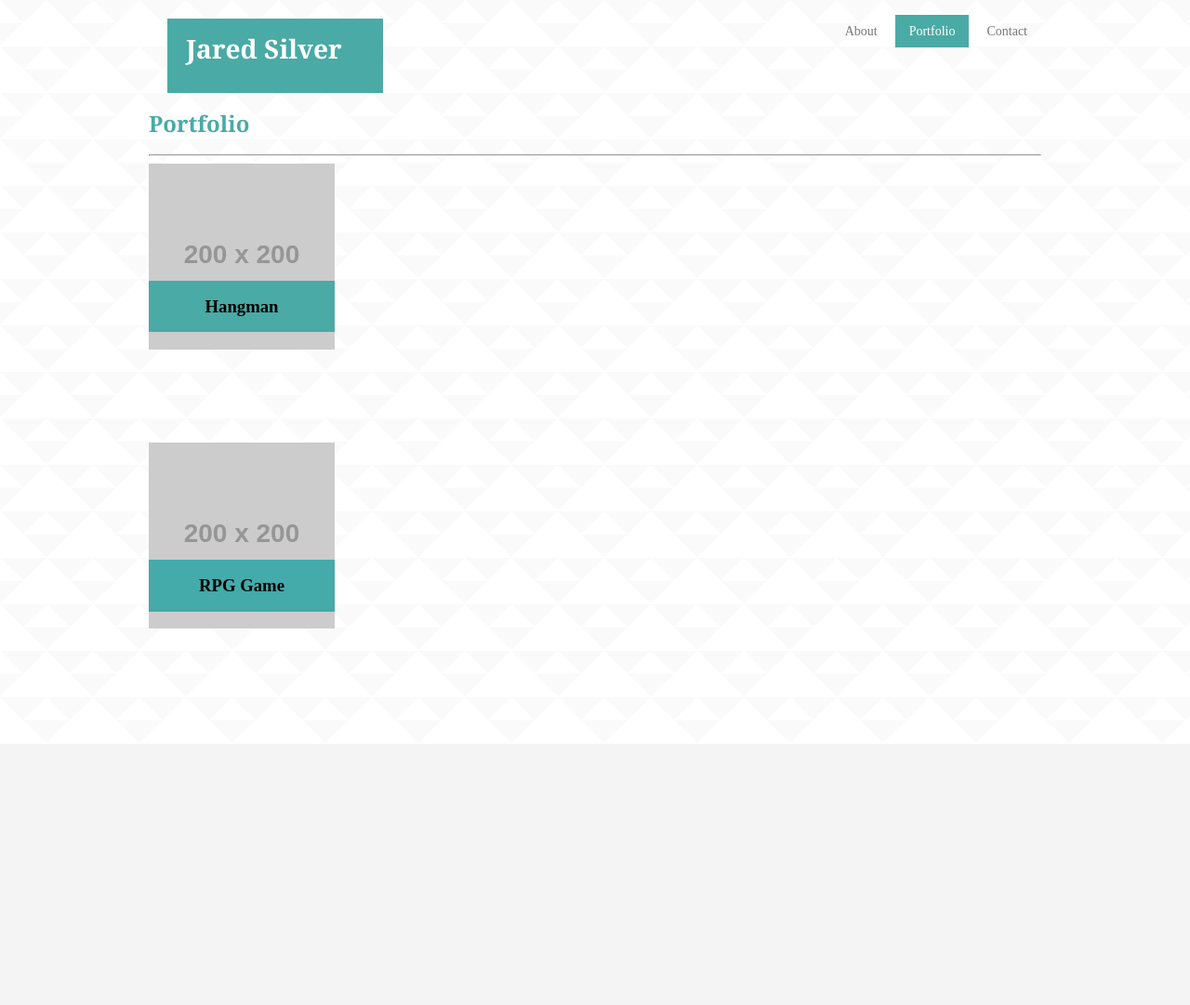
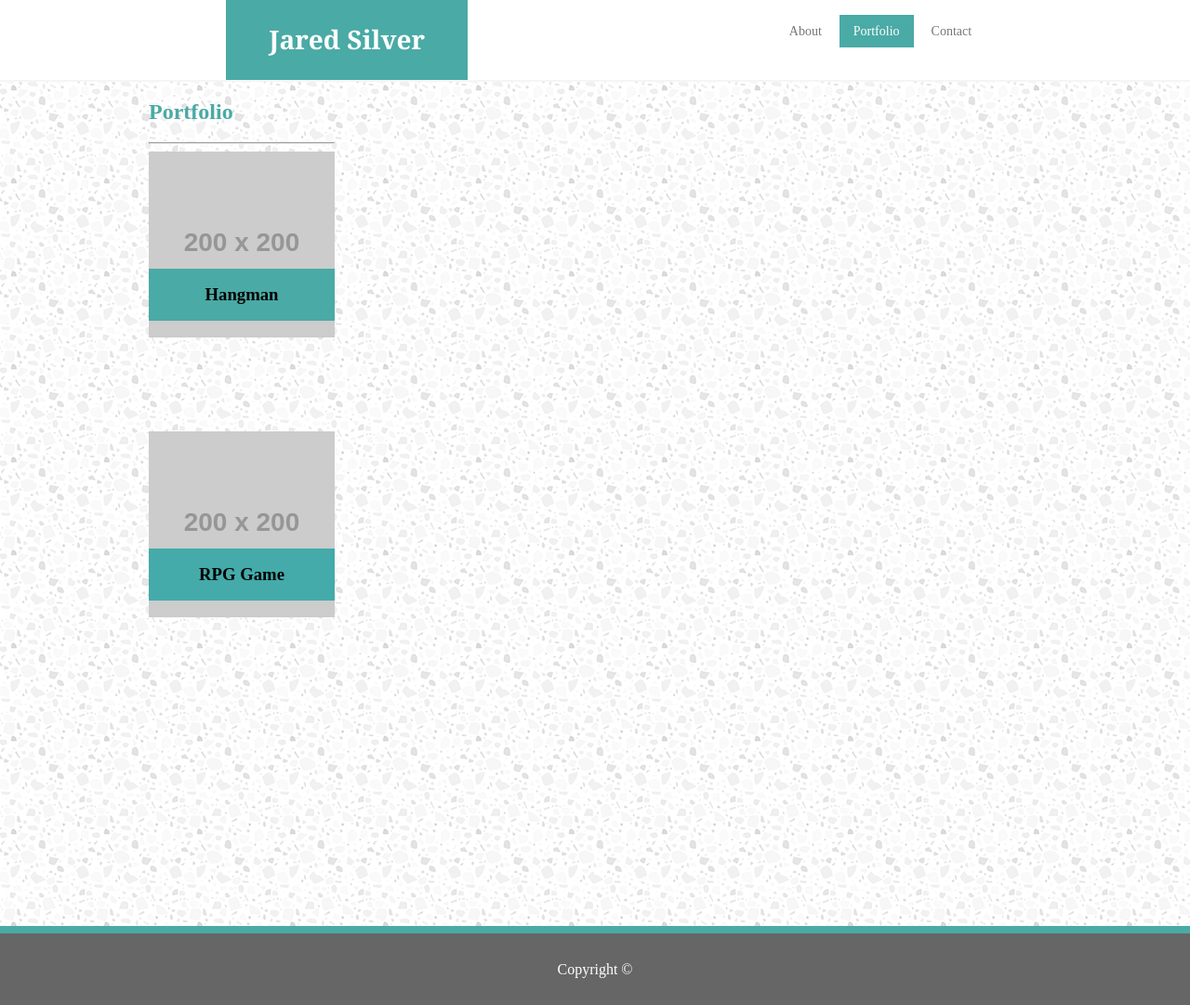
Before and after one commit to jsilver88/Basic-Portfolio, a plain HTML site: page portfolio.html in a window 1280 px wide. Shown: the whole page at 93% size. Before the commit the page ends 800 px from the top, so only its background shows below. Drawn offline with Linux system fonts and the light colour scheme; placeholder pictures from the web are drawn by us.

Commit message:
added footer and header to portfolio page

```diff
--- a/assets/css/contactstyle.css
+++ b/assets/css/contactstyle.css
@@ -9,20 +9,26 @@ body{
     padding: 0 auto;
 }
 
-h1 {
+.header-container{
+    background: white;
+    border-bottom: 2px solid whitesmoke;
+}
+
+#main-header h1{
     background-color: #4aaaa5;
-    color:white;
     font-family: Georgia, 'Times New Roman', Times, serif;
     font-size: 28px;
+    color: white;
+    text-align: center;
 
-    height: 40px;
-    width: 20%;
-    margin: 20px;
-    padding: 20px;
+    width: 200px;
+    padding: 30px;
+    margin: 0 19%;
 }
 
-h2 {
+#main-form h2 {
     color: #4aaaa5;
+    margin-left: 40px;
 }
 
 .container{
@@ -33,6 +39,8 @@ h2 {
 
 .topnav {
    float: right;
+   width: 33.3%;
+   margin: 20px;
 }
 
 .topnav a {
@@ -51,6 +59,15 @@ h2 {
 .topnav a.active {
     background-color: #4aaaa5;
     color: white;
+}
+
+#main-form{
+    width:960px;
+    height: 500px;
+    background: white;
+    border: 1px solid whitesmoke;
+    border-radius: none;
+    margin-top: 50px;
 }
 
 .my-form{
@@ -109,12 +126,14 @@ input[type=email], select, textarea {
 
 hr {
     border-top: 1px solid #4aaaa5;
+    margin-left: 40px;
+    margin-right: 40px;
 }
 
 #main-footer{
     text-align: center;
     padding: 10px;
-    margin-top:500px;
+    margin-top:250px;
     background-color: #666666;
     color: #fff;
     border-top: 8px solid #4aaaa5;
--- a/assets/css/portfoliostyle.css
+++ b/assets/css/portfoliostyle.css
@@ -1,12 +1,12 @@
 body{
     background-color: #f4f4f4;
 
-    background-image: url("../images/triangle-mosaic.png");
+    background-image: url("../images/light-grey-terrazzo.png");
     background-repeat: repeat;
     line-height: 1.6em;
 
-    margin: 0;
-    padding: 0;
+    margin: 0 auto;
+    padding: 0 auto;
 }
 
 .container{
@@ -16,6 +16,8 @@ body{
 
 .topnav{
     float:right;
+    width:33.3%;
+    margin: 20px;
 }
 
 .topnav a {
@@ -36,16 +38,20 @@ body{
     color: white;
 }
 
+.header-container{
+    background: white;
+    border-bottom: 2px solid whitesmoke;
+}
 #main-header h1{
     background-color: #4aaaa5;
     font-family: Georgia, 'Times New Roman', Times, serif;
     font-size: 28px;
     color: white;
+    text-align: center;
 
-    height: 40px;
-    width: 20%;
-    padding: 20px;
-    margin: 20px;
+    width: 200px;
+    padding: 30px;
+    margin: 0 19%;
 }
 
 #sub-header{
@@ -57,6 +63,10 @@ body{
     width: 200px;
 }
 
+#projects h2{
+    color: #4aaaa5;
+
+}
 .p-1 h3{
     background: #4aaaa5;
     position: relative;
@@ -65,9 +75,6 @@ body{
     padding: 15px;
 }
 
-.p-2 {
-    float: right;
-}
 .p-2 h3{
     background: #44aaaa;
     position: relative;
@@ -76,9 +83,12 @@ body{
     padding:15px;
 }
 
-.box {
-    background: #4aaaa5;
-    height: 80px;
-    position: relative;
-    width:80px;
+
+#main-footer{
+    text-align: center;
+    padding: 10px;
+    margin-top:250px;
+    background-color: #666666;
+    color: #fff;
+    border-top: 8px solid #4aaaa5;
 }
--- a/assets/css/style.css
+++ b/assets/css/style.css
@@ -44,7 +44,6 @@ body{
     background: white;
     border-bottom: 2px solid whitesmoke;
 }
-
 
 
 #main-header h1{
@@ -102,7 +101,7 @@ hr {
 #main-footer{
     text-align: center;
     padding: 10px;
-    margin-top:300px;
+    margin-top:250px;
     background-color: #666666;
     color: #fff;
     border-top: 8px solid #4aaaa5;
--- a/portfolio.html
+++ b/portfolio.html
@@ -7,28 +7,25 @@
     </head>
 
     <body>
-        <header id="main-header">
-            <div class="container">
-                <div class="topnav">
-                    <a href="index.html">About</a>
-                    <a class="active" href="portfolio.html">Portfolio</a>
-                    <a href="contact.html">Contact</a>
+        <div class="header-container">
+            <header id="main-header">
+                    <div class="topnav">
+                        <a href="index.html">About</a>
+                        <a class="active" href="portfolio.html">Portfolio</a>
+                        <a href="contact.html">Contact</a>
+                    </div>
 
-                </div>
                 <h1>Jared Silver</h1>
-            </div>
-        </header>
+
+            </header>
+        </div>
         <div class="container">
-        <section id="sub-header">
-            <div class="container">
+            <section id="projects">
+
                 <h2>Portfolio</h2>
 
                 <hr>
-            </div>
-        </section>
 
-
-        <section id="projects">
             <div class="p-1">
                 <img src="https://via.placeholder.com/200x200" alt="">
                 <h3>Hangman</h3>
@@ -39,6 +36,9 @@
             </div>
         </section>
     </div>
+    <footer id="main-footer">
+            <p>Copyright &copy;</p>
+        </footer>
     </body>
 
 
```
Also changed, not shown: contact.html (+11 -7 lines).
